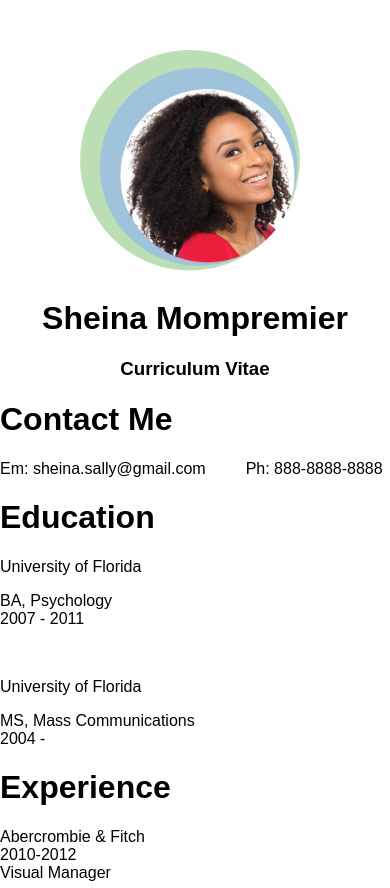
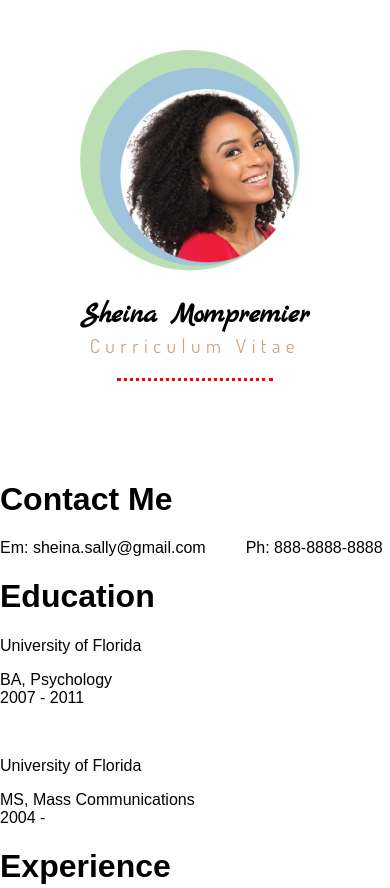
Before and after one commit to sheinasm/project_resume_mompremier_sheina, a plain HTML site: page index.html in a window 390 px wide. Shown: the top 888 px of the page. Drawn offline with Linux system fonts and the light colour scheme.

Commit message:
add styles for header, mobile verison

```diff
--- a/css/main.css
+++ b/css/main.css
@@ -14,6 +14,8 @@ h1 {
 }
 
 .logo-name {
+	font-family:'Marck Script', cursive;
+	margin-bottom: 0;
 
 }
 /*----------------------------------------*/
@@ -28,7 +30,16 @@ h3 {
 
 }
 
+.sub-title {
+	letter-spacing: 5.5px;
+	font-family: 'Dosis', sans-serif;
+	font-weight: 300;
+	color: #d1a381;
+	margin-top: 0;
+	padding-top: 0;
+}
 .subsection-title {
+
 
 }
 /*----------------------------------------*/
@@ -41,6 +52,9 @@ p{
 
 header {
 	text-align: center;
+	margin-bottom: 100px;
+
+
 }
 
 
@@ -66,6 +80,11 @@ img {
 
 }
 
+.line {
+	border-bottom: dotted #ff0000;
+	text-align: center;
+}
+
 .other-stats {
 
 }
@@ -80,4 +99,21 @@ img {
 		padding-left: 80px;
 		padding-top: 50px;
 	}
+
+	.logo-name {
+		font-size: 1.8em;
+	}
+
+	.sub-title {
+	letter-spacing: 5.5px;
+	font-size: 1.2em;
+	}
+
+	.line {
+	border-bottom: dotted #ff0000;
+	border-bottom-width: 3px;
+	text-align: center;
+	margin-left: 30%;
+	margin-right: 30%;
+	}
 }
--- a/index.html
+++ b/index.html
@@ -1,6 +1,8 @@
 <!doctype html>
 <html lang="en">
 <head>
+    <link href='http://fonts.googleapis.com/css?family=Marck+Script' rel='stylesheet' type='text/css'>
+    <link href='http://fonts.googleapis.com/css?family=Dosis:400,600,700' rel='stylesheet' type='text/css'>
     <meta charset="utf-8">
     <title>Sheina Mompremier's CV</title>
     <meta name="description" content="Sheina Mompremier CV">
@@ -19,7 +21,12 @@
 
                 <h1 class="logo-name">Sheina Mompremier</h1>
                 <h3 class="sub-title">Curriculum Vitae</h3>
+
+                <div class="line">
+                </div>
             </div>
+
+
         </header>
 
         <main>
```
